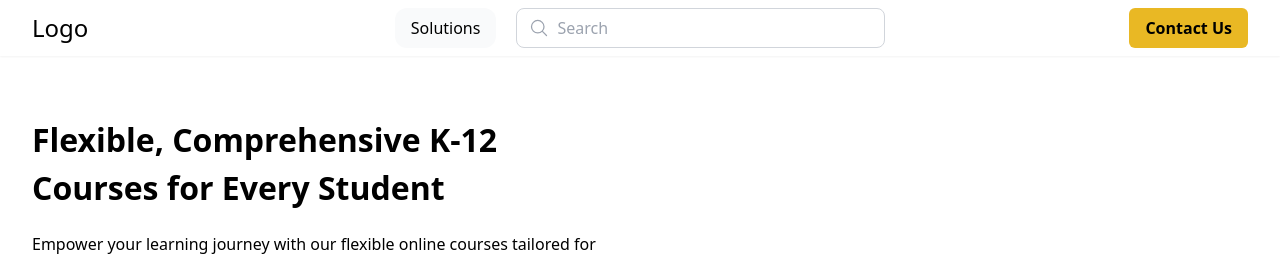
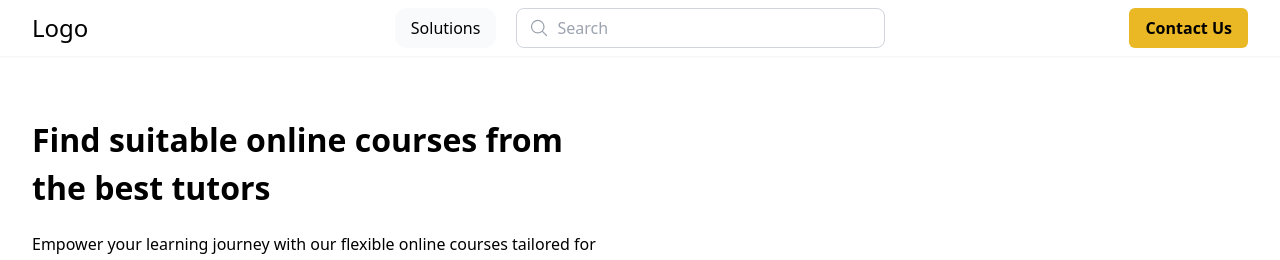
Before and after one commit to Kerim-Gullyyew/otc, a Next.js app: page / in a window 1280 px wide. Shown: the top 260 px of the page. Built offline with nearby package versions, Linux system fonts and the light colour scheme.

Commit message:
Update page.tsx

```diff
--- a/src/app/page.tsx
+++ b/src/app/page.tsx
@@ -16,7 +16,7 @@ export default function Home() {
           <div className="flex flex-col justify-between lg:col-span-3  h-full">
             <div className="space-y-5 max-w-xl">
               <h1 className="font-bold">
-                Flexible, Comprehensive K-12 Courses for Every Student
+                Find suitable online courses from the best tutors
               </h1>
               <p>
                 Empower your learning journey with our flexible online courses
```
